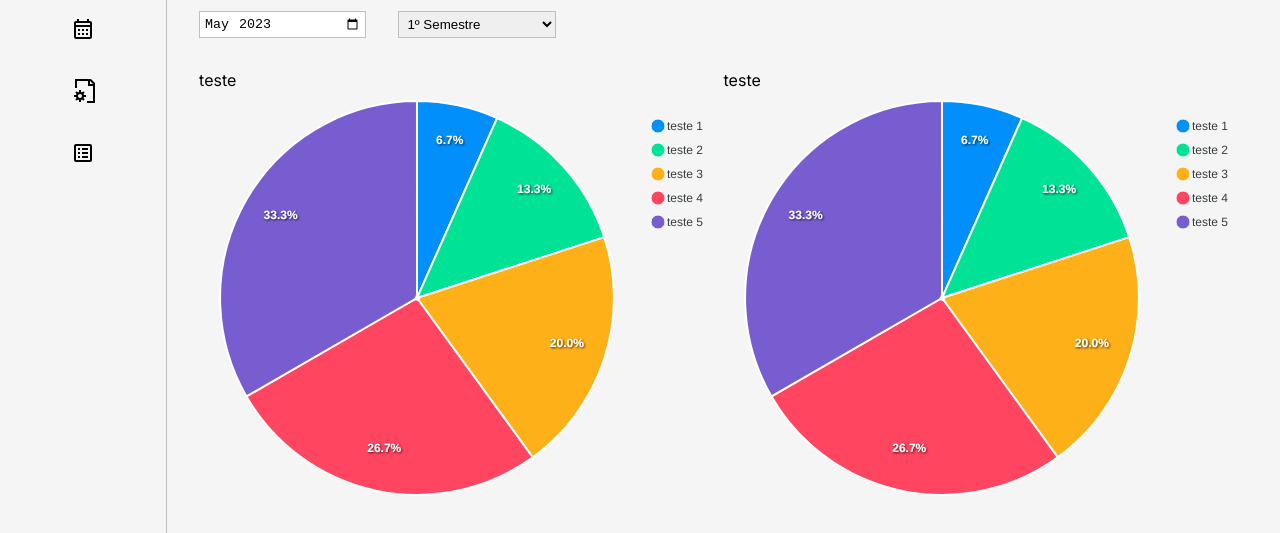
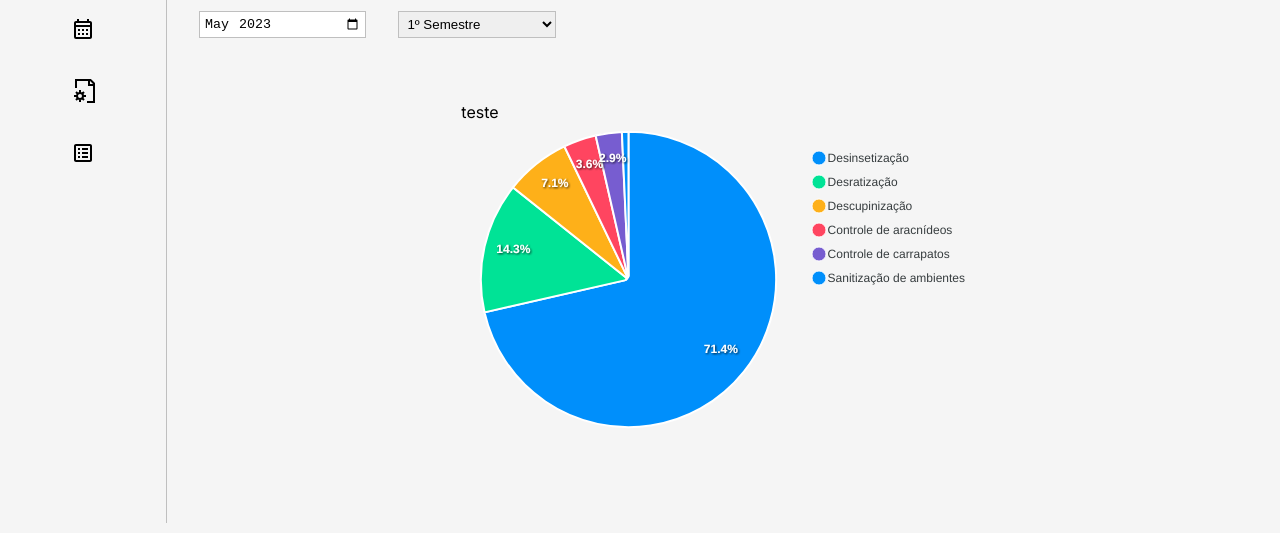
Before and after one commit to rafaelvilaveras/Desinfec_Demo, a React (Create React App) app: page / in a window 1280 px wide. Shown: the part 321-854 px from the top of the page. Built offline with nearby package versions, Linux system fonts and the light colour scheme.

Commit message:
add(agenda)

```diff
--- a/src/components/pie-chart.js
+++ b/src/components/pie-chart.js
@@ -5,7 +5,8 @@ import '../css/App.css';
 import '../css/pie-chart.css';
 
 
-const PieChart = ({}) => {
+const PieChart = ({data}) => {
+
     return (
         <>
             <div className='flex-column pc-container'>
@@ -14,10 +15,12 @@ const PieChart = ({}) => {
                     type='pie'
                     width={'100%'}
 
-                    series={[100, 200, 300, 400, 500]}
+                    // Inserir valores do gráfico aqui apenas números.
+                    series={data.map((item, key)=>{ return item.value; })}
 
                     options={{
-                        labels:['teste 1', 'teste 2', 'teste 3', 'teste 4', 'teste 5']
+                        // Inserir nome das variáveis aqui
+                        labels:data.map((item, key)=>{ return item.name; })
                     }}
 
 
--- a/src/css/content.css
+++ b/src/css/content.css
@@ -53,3 +53,9 @@
 .h-chart {
     width: 100%;
 }
+
+/* Schedule CSS */
+
+.teste {
+    width: 100%;
+}
--- a/src/css/pie-chart.css
+++ b/src/css/pie-chart.css
@@ -1,3 +1,4 @@
 .pc-container {
     width: 100%;
+    margin-top: 2rem;
 }
--- a/src/pages/home.js
+++ b/src/pages/home.js
@@ -21,6 +21,33 @@ const Home = () => {
     // useEffect(()=>{
     //     alert('Data: ' + date + ' Semestre: ' + semester);
     // },[date, semester]);
+
+    const data = [
+        {
+            name: 'Desinsetização',
+            value: 500
+        },
+        {
+            name: 'Desratização',
+            value: 100
+        },
+        {
+            name: 'Descupinização',
+            value: 50
+        },
+        {
+            name: 'Controle de aracnídeos',
+            value: 25
+        },
+        {
+            name: 'Controle de carrapatos',
+            value: 20
+        },
+        {
+            name: 'Sanitização de ambientes',
+            value: 5
+        },
+    ]
 
 
 
@@ -50,11 +77,9 @@ const Home = () => {
             <div className='flex-row h-chart-container'>
 
                 <div className='h-chartbox'>
-                    <PieChart/>
-                </div>
-
-                <div className='h-chartbox'>
-                    <PieChart/>
+                    <PieChart
+                        data = {data}
+                    />
                 </div>
 
             </div>
--- a/src/pages/schedule.js
+++ b/src/pages/schedule.js
@@ -1,9 +1,19 @@
 import React from 'react';
+import { MdOutlineCalendarMonth } from 'react-icons/md';
+
+import '../css/App.css';
+import '../css/content.css';
 
 const Schedule = () => {
     return (
-        <div>
-            <span>Agenda</span>
+        <div className='flex-column c-inner-container'>
+            <div className='flex-row c-title'>
+                <MdOutlineCalendarMonth/>
+                <span>Agenda</span>
+            </div>
+            <div className='flex-column'>
+
+            </div>
         </div>
      );
 }
```
Also changed, not shown: src/components/calendar.js (added, +11 -0 lines).
